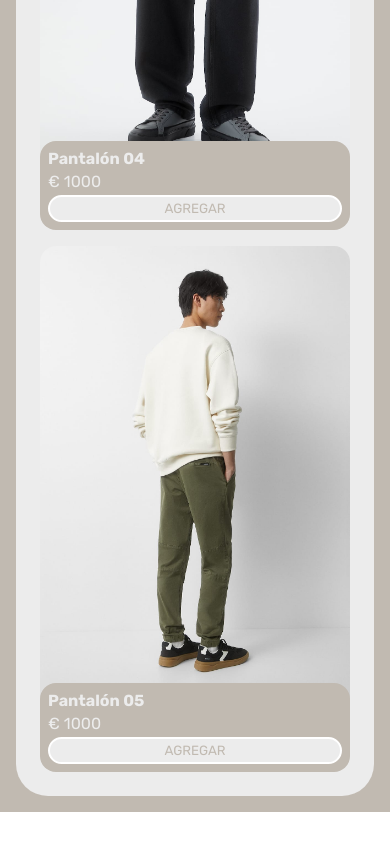
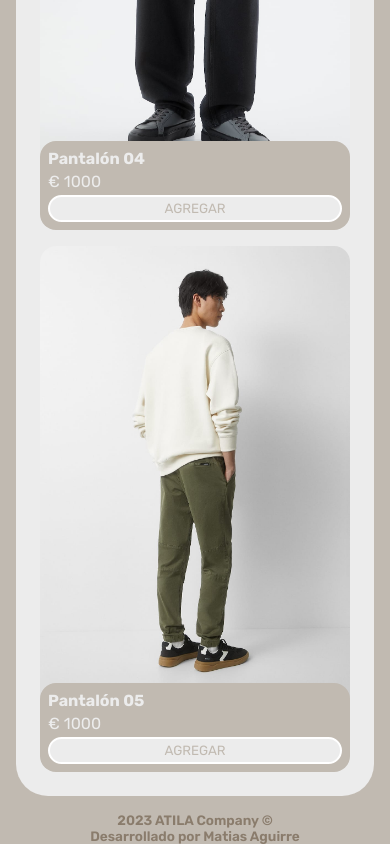
Before and after one commit to matiiaguirredev/e-commatidev.github.io, a plain HTML site: page index.html in a window 390 px wide. Shown: the part 7783-8627 px from the top of the page. Before the commit the page ends 8595 px from the top, so only its background shows below. Drawn offline with nearby package versions, Linux system fonts and the light colour scheme; some packages are replaced by stand-ins of ours; a script that the page names is missing.

Commit message:
hice cambios en footer mobile y otros

```diff
--- a/CSS/styles.css
+++ b/CSS/styles.css
@@ -148,7 +148,11 @@ aside{
 .text-footer {
     color: var(--clr-main-light);
     font-size: .85rem;
-
+    flex-wrap: wrap;
+    flex-direction: column;
+    text-align: center;
+    align-items: center;
+    display: flex;
 
 }
 
@@ -345,6 +349,10 @@ main {
     display: none;
 }
 
+.mobile-footer {
+    display: none;
+}
+
 
 /***** MEDIA QUERIES ******/
 
@@ -352,11 +360,19 @@ main {
     .contenedor-productos {
         grid-template-columns: 1fr 1fr 1fr;
     }
+
+    aside {
+        padding: 1rem;
+    }
 }
 
 @media screen and (max-width: 675px) {
     .contenedor-productos {
         grid-template-columns: 1fr 1fr;
+    }
+    aside {
+        padding: 1rem;
+
     }
 }
 
@@ -458,6 +474,18 @@ main {
 
     }
 
+    .mobile-footer {
+        display: flex;
+        flex-direction: column;
+        align-items: center;
+        text-align: center;
+        font-weight: 600;
+        flex-wrap: wrap;
+        background-color: var(--clr-main);
+        padding: 0;
+        margin: 0;
+    }
+
 }
 
 @media screen and (max-width: 400px) {
--- a/index.html
+++ b/index.html
@@ -55,8 +55,9 @@
             </nav>
 
             <footer>
-                <p class="text-footer">© 2023 ATILA Company</p>
+                <p class="text-footer"> 2023 ATILA Company ©<span>Desarrollado por Matias Aguirre</span></p>
             </footer>
+
 
         </aside>
 
@@ -72,6 +73,10 @@
 
     </div>
 
+    <footer class="mobile-footer">
+        <p class="text-footer"> 2023 ATILA Company ©<span>Desarrollado por Matias Aguirre</span></p>
+    </footer>
+
     <script type="text/javascript" src="https://cdn.jsdelivr.net/npm/toastify-js"></script>
     <script src="https://cdn.jsdelivr.net/npm/sweetalert2@11"></script>
     <script src="JS/app.js"></script>
```
